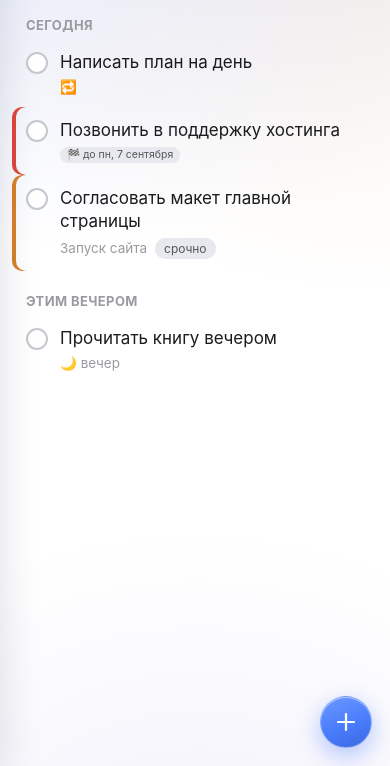
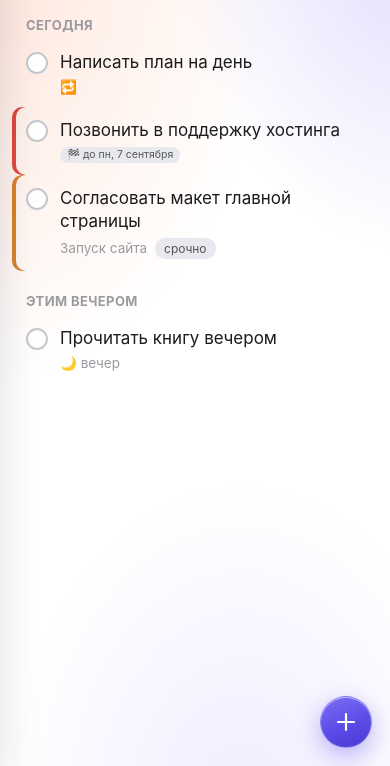
Before and after one commit to JaydanMoir/Tasks, a website: page index.html in a window 390 px wide. Shown: the part 78-844 px from the top of the page. Drawn offline with Linux system fonts and the light colour scheme.

Commit message:
Indigo palette with a warm-to-cool backdrop
Repaints the app after a reference design: a saturated indigo accent in place of
the blue, and a backdrop that runs warm on the left into cool on the right. That
pairing is what makes the reference read as daybreak, and it also gives the glass
surfaces something worth blurring — over a flat white they were just grey.

The spots had to be repositioned. Their centres sat well outside the viewport,
which is fine on a wide screen but leaves only a washed-out tail on a phone;
they are now sized in vw/vh and pinned to the edges. In the dark theme the warm
spot is cut to a third — over black it turns muddy brown at full strength.

List icons keep their separate colours: they work as identifiers, and tuning
them all to one hue would cost them that.

Kept on its own branch so the previous palette stays one checkout away.

Co-Authored-By: Claude Opus 5 <noreply@anthropic.com>

```diff
--- a/css/style.css
+++ b/css/style.css
@@ -6,16 +6,16 @@
   --text-secondary: #6e6e73;
   --text-tertiary: #9a9aa0;
   --border: #dfe1e6;
-  --accent: #4a7dfc;
-  --accent-today: #4a7dfc;
+  --accent: #5b4ce8;
+  --accent-today: #5b4ce8;
   --accent-upcoming: #d9822b;
   --accent-anytime: #3fae5a;
-  --accent-someday: #8a6fd4;
+  --accent-someday: #9b7ce0;
   --accent-logbook: #8a8a90;
-  --accent-inbox: #4a90d9;
+  --accent-inbox: #6b7cf0;
   --accent-trash: #9a9aa0;
   --row-hover: rgba(0,0,0,0.035);
-  --row-selected: rgba(74,125,252,0.12);
+  --row-selected: rgba(91,76,232,0.11);
   --checkbox-border: #c6c8cf;
   --shadow: 0 1px 3px rgba(0,0,0,0.08);
   --tag-bg: #e7e9ee;
@@ -33,7 +33,7 @@
     --text-tertiary: #6f7075;
     --border: #313235;
     --row-hover: rgba(255,255,255,0.04);
-    --row-selected: rgba(74,125,252,0.18);
+    --row-selected: rgba(91,76,232,0.20);
     --checkbox-border: #55565c;
     --shadow: 0 1px 4px rgba(0,0,0,0.4);
     --tag-bg: #2d2e32;
@@ -111,8 +111,8 @@ html, body {
   position: relative;
   margin: 4px 12px 10px;
   padding: 8px 26px 8px 10px;
-  background: rgba(74,125,252,0.1);
-  border: 1px solid rgba(74,125,252,0.25);
+  background: rgba(91,76,232,0.10);
+  border: 1px solid rgba(91,76,232,0.25);
   border-radius: 8px;
   font-size: 12px;
   color: var(--text-primary);
@@ -425,7 +425,7 @@ html, body {
   background: var(--accent);
   color: white;
   border: none;
-  box-shadow: 0 4px 14px rgba(74,125,252,0.45);
+  box-shadow: 0 4px 14px rgba(91,76,232,0.42);
   display: flex; align-items: center; justify-content: center;
   cursor: pointer;
 }
@@ -1186,10 +1186,10 @@ body.picker-open { overflow: hidden; }
   overflow: hidden;
   text-overflow: ellipsis;
 }
-.parse-chip.when { background: rgba(74,125,252,0.14); color: var(--accent); }
+.parse-chip.when { background: rgba(91,76,232,0.13); color: var(--accent); }
 .parse-chip.time { background: rgba(217,130,43,0.16); color: #b96a1d; }
 .parse-chip.tag  { background: rgba(138,111,212,0.16); color: #7256bd; }
-.parse-chip.p1 { background: rgba(74,125,252,0.14); color: var(--accent); }
+.parse-chip.p1 { background: rgba(91,76,232,0.13); color: var(--accent); }
 .parse-chip.p2 { background: rgba(217,130,43,0.16); color: #b96a1d; }
 .parse-chip.p3 { background: rgba(224,71,62,0.14); color: var(--danger); }
 
@@ -1522,9 +1522,11 @@ body.picker-open { overflow: hidden; }
   --glass-shadow: 0 12px 40px rgba(20, 28, 54, 0.14);
   --glass-scrim: rgba(20, 24, 40, 0.18);
   /* пятна на подложке: без них размывать нечего и стекло выглядит серой заливкой */
-  --tint-a: rgba(74, 125, 252, 0.16);
-  --tint-b: rgba(217, 130, 43, 0.10);
-  --tint-c: rgba(138, 111, 212, 0.10);
+  /* Тёплое пятно слева и холодное справа — от него всё оформление и читается
+     как «рассвет», а стеклу есть что размывать. */
+  --tint-a: rgba(255, 178, 143, 0.34);
+  --tint-b: rgba(124, 108, 245, 0.26);
+  --tint-c: rgba(170, 150, 255, 0.18);
 }
 
 @media (prefers-color-scheme: dark) {:root:not([data-theme="light"]) {
@@ -1534,18 +1536,21 @@ body.picker-open { overflow: hidden; }
     --glass-edge: rgba(255, 255, 255, 0.14);
     --glass-shadow: 0 12px 40px rgba(0, 0, 0, 0.55);
     --glass-scrim: rgba(0, 0, 0, 0.42);
-    --tint-a: rgba(74, 125, 252, 0.22);
-    --tint-b: rgba(217, 130, 43, 0.12);
-    --tint-c: rgba(138, 111, 212, 0.14);
+    /* в темноте тёплое пятно приглушаем: на чёрном оно быстро становится грязным */
+    --tint-a: rgba(255, 150, 120, 0.14);
+    --tint-b: rgba(124, 108, 245, 0.26);
+    --tint-c: rgba(150, 128, 255, 0.18);
   }
 }
 
 /* ---- подложка ---- */
 body {
   background:
-    radial-gradient(1100px 720px at 6% -14%, var(--tint-a), transparent 62%),
-    radial-gradient(900px 620px at 106% 2%, var(--tint-b), transparent 58%),
-    radial-gradient(760px 620px at 50% 116%, var(--tint-c), transparent 60%),
+    /* Центры пятен держим у самых краёв, но не за ними: вынесенное далеко
+       наружу пятно на узком экране оставляет только блёклый хвост. */
+    radial-gradient(120vw 78vh at -8% 4%, var(--tint-a), transparent 66%),
+    radial-gradient(105vw 70vh at 108% -4%, var(--tint-b), transparent 62%),
+    radial-gradient(95vw 62vh at 62% 106%, var(--tint-c), transparent 64%),
     var(--bg-main);
   background-attachment: fixed;
 }
@@ -1634,10 +1639,10 @@ body {
 
 /* ---- кнопка добавления ---- */
 .fab {
-  background: linear-gradient(160deg, #6b98ff, var(--accent) 55%, #3a67e0);
+  background: linear-gradient(160deg, #7d6ff2, var(--accent) 55%, #4a3ad4);
   box-shadow:
     inset 0 1px 0 rgba(255, 255, 255, 0.45),
-    0 8px 24px rgba(74, 125, 252, 0.42);
+    0 8px 24px rgba(91, 76, 232, 0.40);
   border: 1px solid rgba(255, 255, 255, 0.28);
 }
 
@@ -2062,7 +2067,7 @@ html { touch-action: manipulation; }
     --text-tertiary: #6f7075;
     --border: #313235;
     --row-hover: rgba(255,255,255,0.04);
-    --row-selected: rgba(74,125,252,0.18);
+    --row-selected: rgba(91,76,232,0.20);
     --checkbox-border: #55565c;
     --shadow: 0 1px 4px rgba(0,0,0,0.4);
     --tag-bg: #2d2e32;
@@ -2081,9 +2086,10 @@ html { touch-action: manipulation; }
     --glass-edge: rgba(255, 255, 255, 0.14);
     --glass-shadow: 0 12px 40px rgba(0, 0, 0, 0.55);
     --glass-scrim: rgba(0, 0, 0, 0.42);
-    --tint-a: rgba(74, 125, 252, 0.22);
-    --tint-b: rgba(217, 130, 43, 0.12);
-    --tint-c: rgba(138, 111, 212, 0.14);
+    /* в темноте тёплое пятно приглушаем: на чёрном оно быстро становится грязным */
+    --tint-a: rgba(255, 150, 120, 0.14);
+    --tint-b: rgba(124, 108, 245, 0.26);
+    --tint-c: rgba(150, 128, 255, 0.18);
   }
 
 :root[data-theme="dark"] { --field-fill: rgba(255, 255, 255, 0.07); }
```
